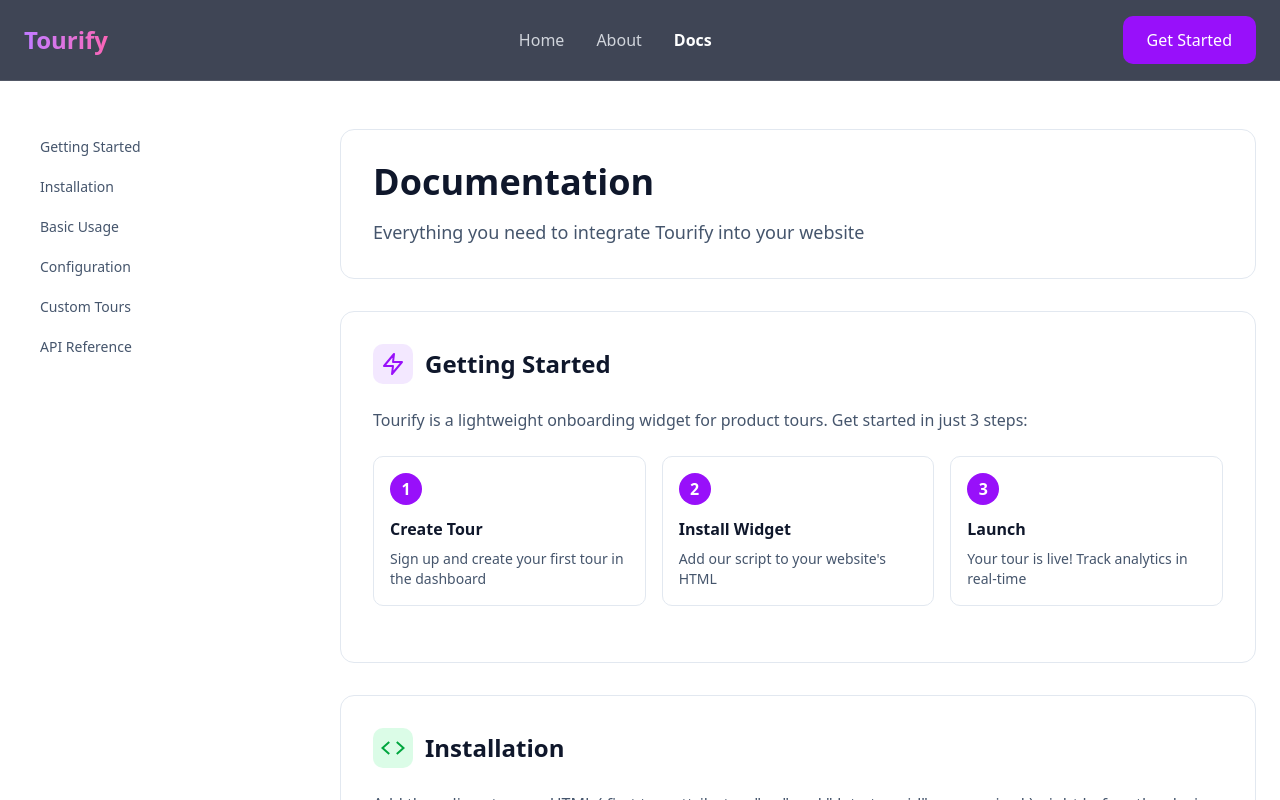
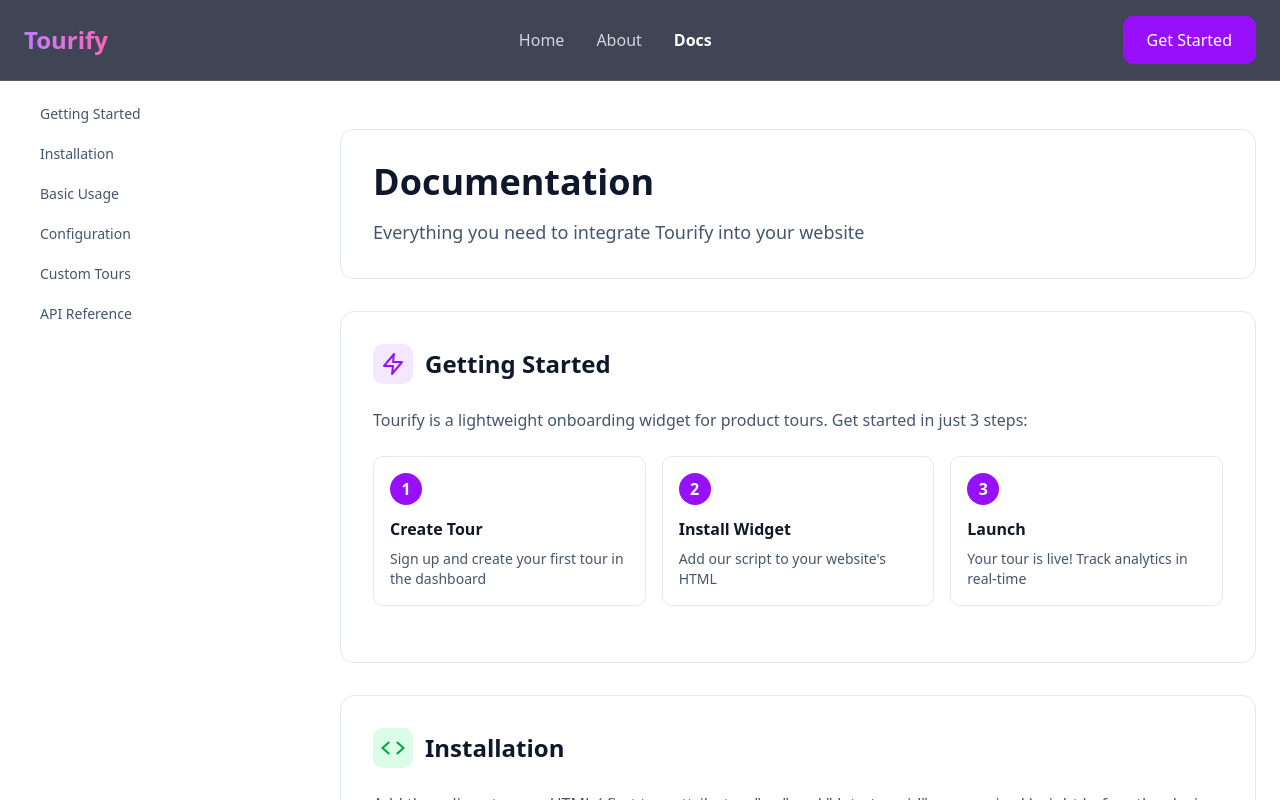
Before and after one commit to Olu-Oni/Tourify, a Next.js app in the folder apps/web/: page /documentation in a window 1280 px wide. Shown: the top 800 px of the page. Built offline with nearby package versions, Linux system fonts and the light colour scheme; no server answers.

Commit message:
fix: make sidebar fixed for consistent navigation

```diff
--- a/apps/web/components/DocumentationSidebar.tsx
+++ b/apps/web/components/DocumentationSidebar.tsx
@@ -3,7 +3,7 @@ import Link from "next/link";
 export default function DocumentationSidebar() {
   return (
     <aside className="lg:col-span-1">
-      <div className="sticky top-24 space-y-1">
+      <div className="fixed top-24 space-y-1">
         <Link
           href="#getting-started"
           className="block px-4 py-2 text-sm text-slate-600 hover:text-slate-900 hover:bg-slate-100 rounded-lg"
```
